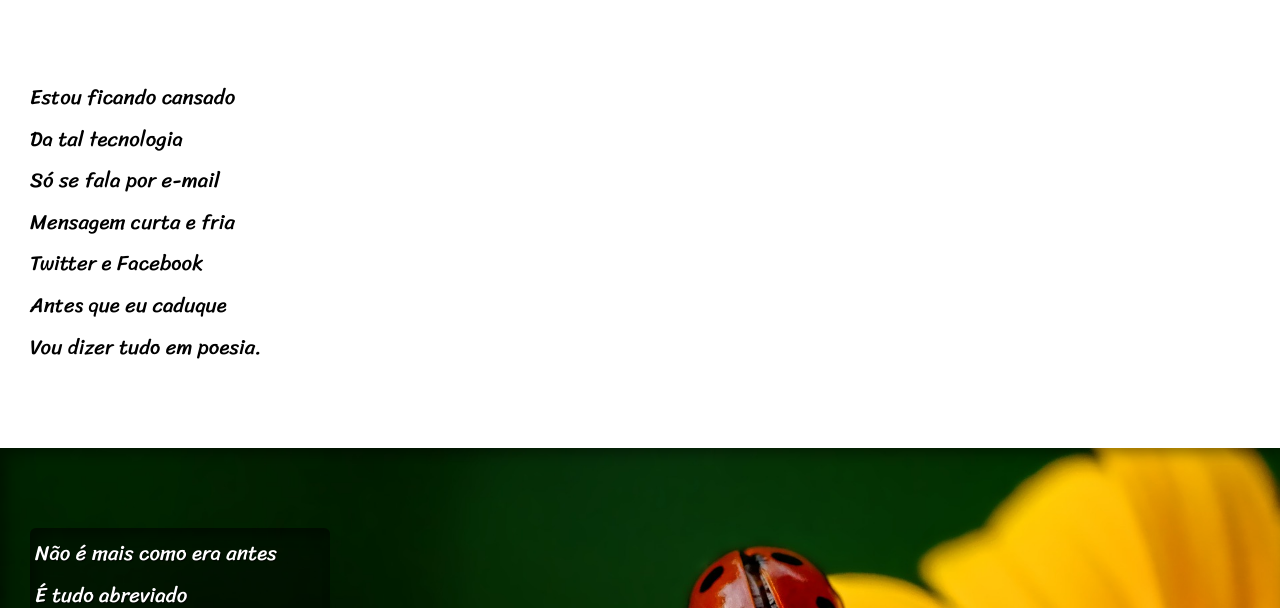
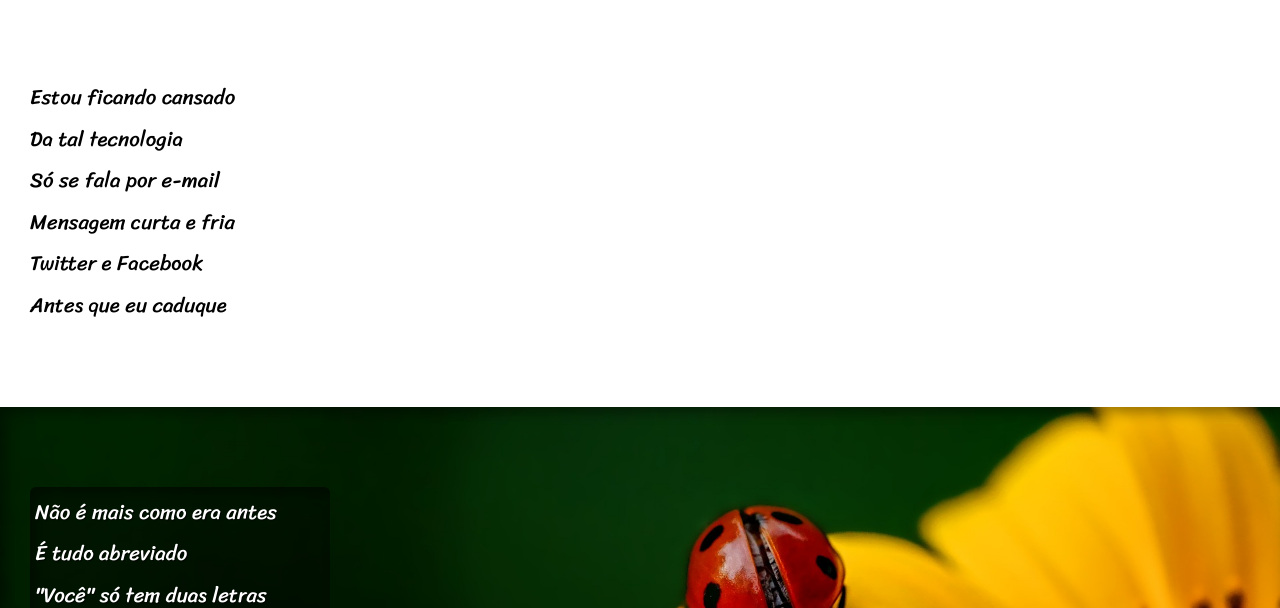
Before and after one commit to SaulDevjr/Projeto-cordel, a plain HTML site: page index.html in a window 1280 px wide. Shown: the part 192-800 px from the top of the page. Drawn offline with Linux system fonts and the light colour scheme.

Commit message:
Modificado 06

```diff
--- a/index.html
+++ b/index.html
@@ -21,7 +21,6 @@
             Mensagem curta e fria<br>
             Twitter e Facebook<br>
             Antes que eu caduque<br>
-            Vou dizer tudo em poesia.
         </p>
     </section>
 
```
